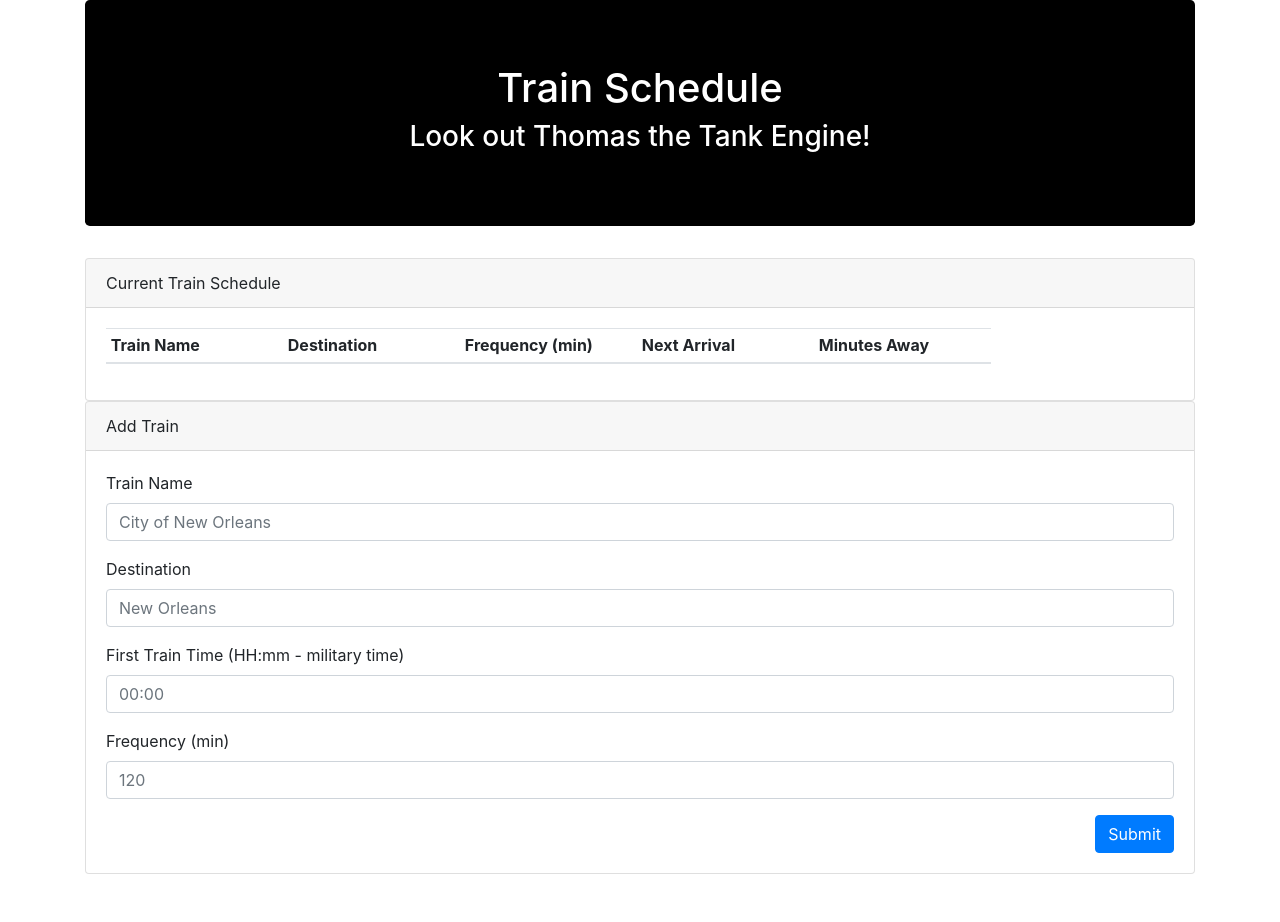
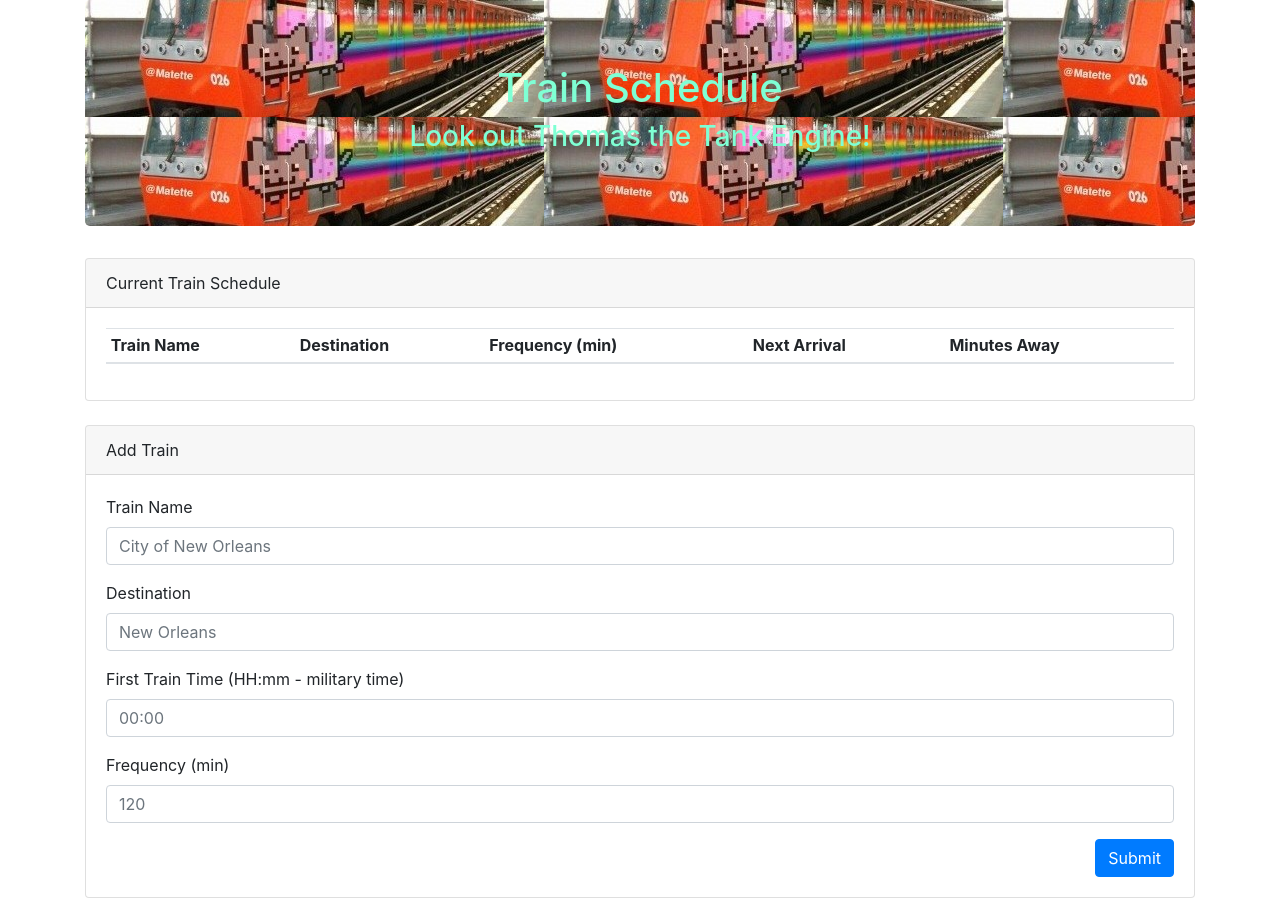
Before and after one commit to DavidPomarede/trains, a plain HTML site: page index.html in a window 1280 px wide. Before the commit the page ends 898 px from the top, so only its background shows below. Drawn offline with nearby package versions, Linux system fonts and the light colour scheme; no server answers.

Commit message:
aesthetic stuff

```diff
--- a/index.html
+++ b/index.html
@@ -19,10 +19,8 @@
   <script src="https://cdnjs.cloudflare.com/ajax/libs/moment.js/2.22.2/moment.min.js"></script>
 
   <style>
-    #train-table th,
-    td {
-      display: inline-block;
-      width: 16.575%;
+    .bg-cover {
+        background-image: url('train.jpg');
     }
   </style>
 </head>
@@ -33,7 +31,7 @@
   <div class="container">
 
     <!-- Jumbotron -->
-    <div class="jumbotron" style="background-color: black; color: white">
+    <div class="jumbotron" style="background-color: black; color: aquamarine; background-image: url('train.jpg')">
       <h1 class="text-center">Train Schedule</h1>
       <h3 class="text-center">Look out Thomas the Tank Engine!</h3>
     </div>
@@ -43,7 +41,7 @@
       <div class="col-md-12">
 
         <!-- Current Employees-->
-        <div class="card mb-6">
+        <div class="card mb-4">
           <div class="card-header">Current Train Schedule</div>
           <div class="card-body">
             <table class="table table-sm table-hover" id='train-table'>
```
Also changed, not shown: train.jpg (added).
